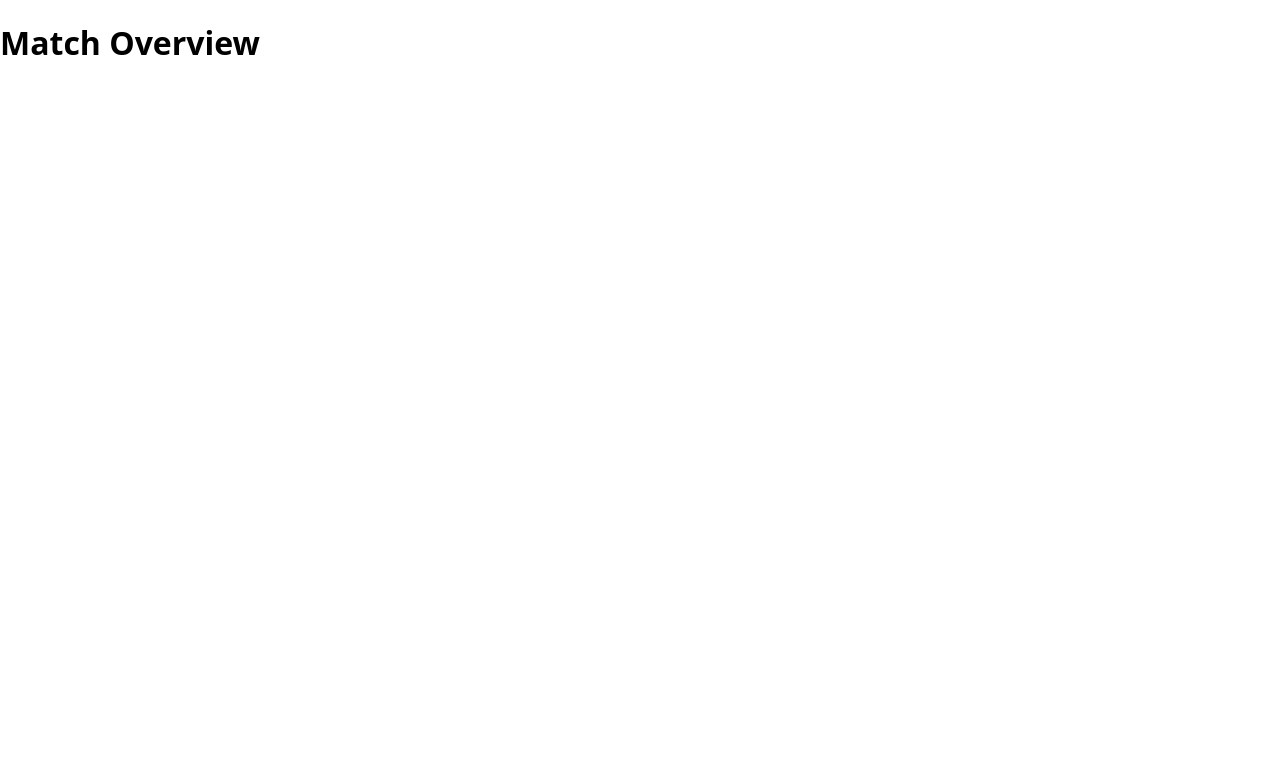
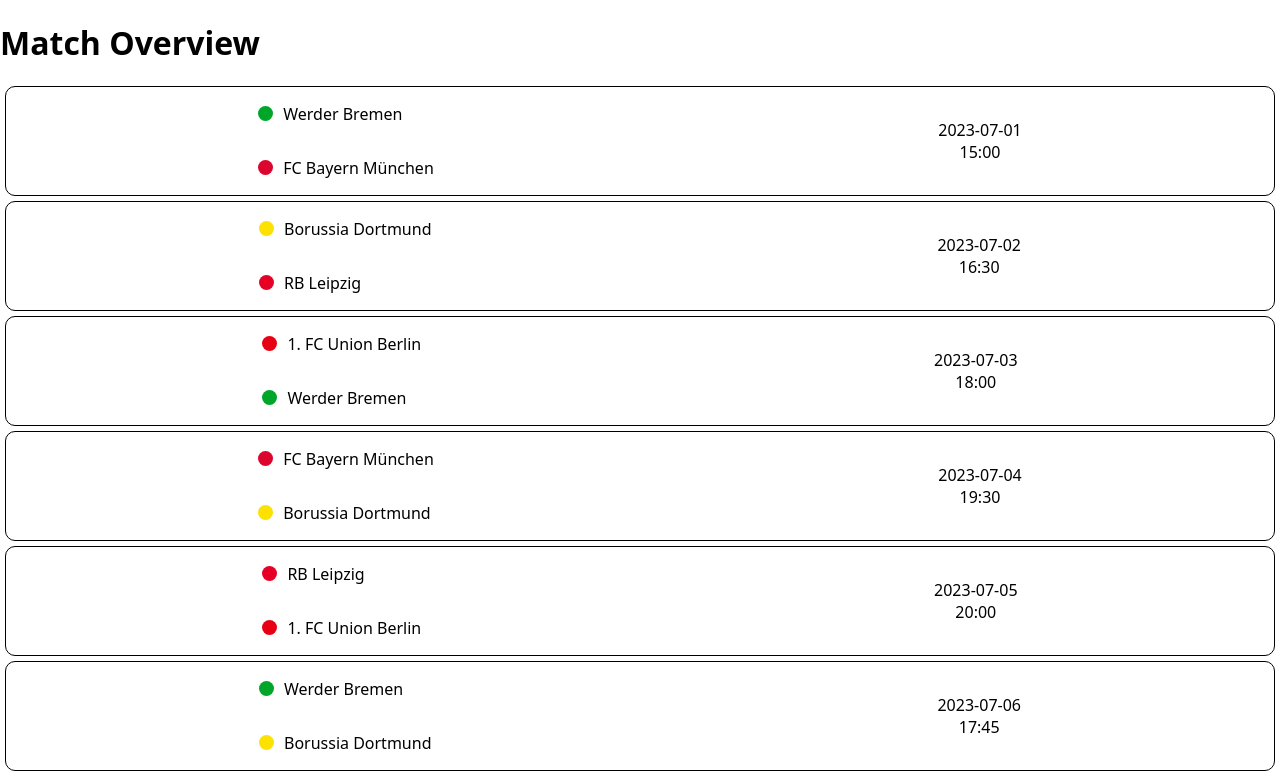
Before and after one commit to sebastianwel/MatchPal, a Next.js app: page / in a window 1280 px wide. Shown: the top 774 px of the page. Built offline with nearby package versions, Linux system fonts and the light colour scheme.

Commit message:
add MatchCard Component and mate some changes to MatchList and teams-data

```diff
--- /dev/null
+++ b/components/MatchCard/MatchCard.js
@@ -0,0 +1,46 @@
+import styled from "styled-components";
+
+
+export default function MatchCard({id, homeTeam, awayTeam, date, time, homeTeamColor, awayTeamColor}){
+return(
+    <ListItem key={id}>
+        <div>
+            <TeamContainer><Logo style={{backgroundColor: homeTeamColor}}/><p>{homeTeam}</p></TeamContainer>
+            <TeamContainer><Logo style={{backgroundColor: awayTeamColor}}/><p>{awayTeam}</p></TeamContainer>
+        </div>
+        <TimeAndDateContainer>
+            <p style={{marginBottom: 0}}>{date}</p>
+            <p style={{marginTop: 0}}>{time}</p>
+        </TimeAndDateContainer>
+    </ListItem>
+)
+
+}
+
+const ListItem = styled.li`
+list-style: none;
+display: flex;
+justify-content: space-around;
+margin: 5px;
+border: 1px solid;
+border-radius: 10px;
+`
+
+const TeamContainer = styled.div`
+display: flex;
+align-items: center;
+`
+
+const TimeAndDateContainer = styled.div`
+display: flex;
+flex-direction: column;
+align-items: center;
+align-self: center;
+`
+
+const Logo = styled.div`
+width: 15px;
+height: 15px;
+margin-right: 10px;
+border-radius: 100%;
+`
--- a/components/MatchList/MatchList.js
+++ b/components/MatchList/MatchList.js
@@ -1,8 +1,31 @@
 import styled from "styled-components";
+import { matches } from "../../lib/mock-data/matches";
+import { teams } from "../../lib/mock-data/teams";
+import MatchCard from "../MatchCard/MatchCard";
 
 
 export default function MatchList(){
+
+//used the matches mock-data and the teams mock-data to create a new array combining these two data-arrays to include the team names in the matches
+const matchesWithTeamNames = matches.map((match) => (
+    {...match, homeTeam: {name: teams.find((team) => team.id === match.homeTeamId).name, logoColor: teams.find((team) => team.id === match.homeTeamId).logoColor}, awayTeam:{name: teams.find((team) => team.id === match.awayTeamId).name, logoColor: teams.find((team) => team.id === match.awayTeamId).logoColor}}
+))
+
+console.log(matchesWithTeamNames)
+
     return(
+        <>
         <h1>Match Overview</h1>
+        <MatchUl>
+        {matchesWithTeamNames.map(({id, homeTeam, awayTeam, date, time}) => (
+            <MatchCard key={id} homeTeam={homeTeam.name} awayTeam={awayTeam.name} date={date} time={time} homeTeamColor={homeTeam.logoColor} awayTeamColor={awayTeam.logoColor}/>
+        ))}
+        </MatchUl>
+        </>
+
     )
 }
+
+const MatchUl = styled.ul`
+padding: 0;
+`
```
Also changed, not shown: lib/mock-data/teams.js.
